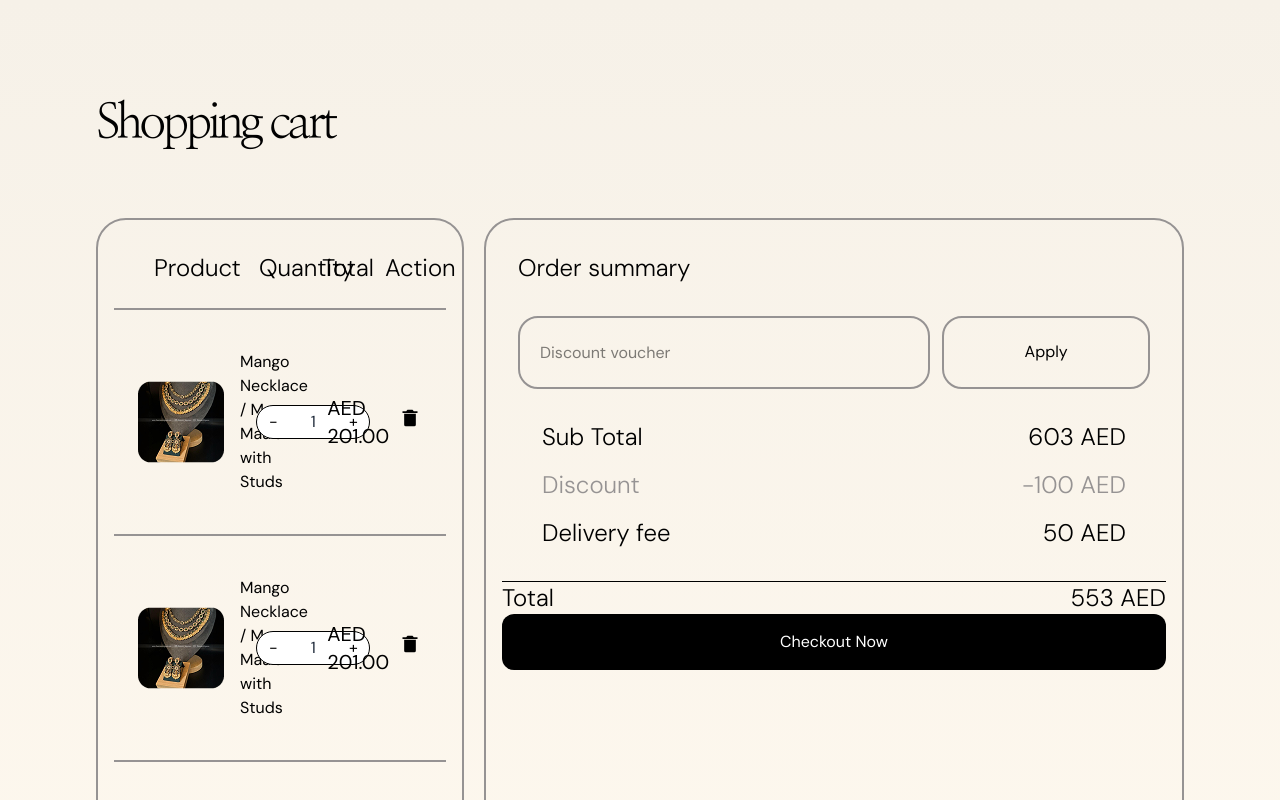
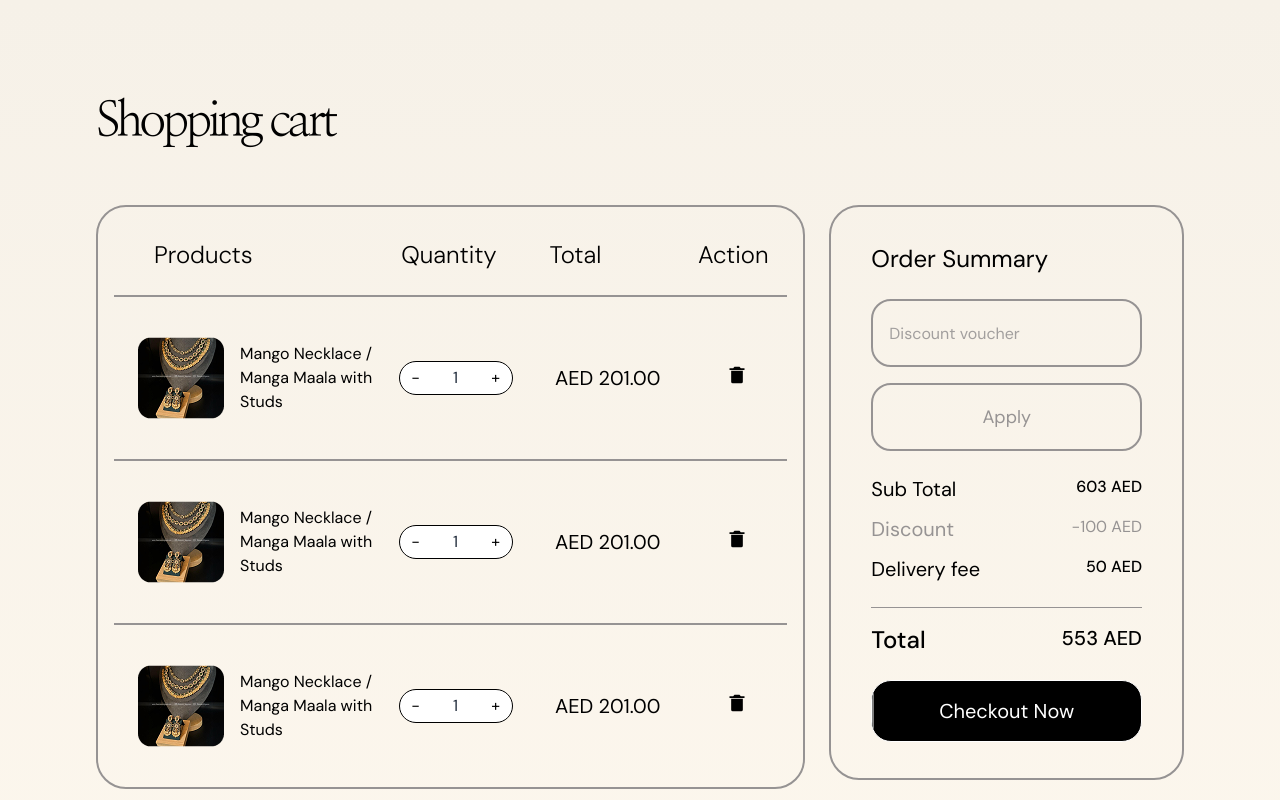
Before and after one commit to Canarydigital-Ai/Shaaman-Frontend-api, a React (Vite) app: page /cart-checkout in a window 1280 px wide. Shown: the top 800 px of the page. Built offline with nearby package versions, Linux system fonts and the light colour scheme; the HTML template or start-up script is replaced by a standard one.

Commit message:
Cart section

```diff
--- a/src/components/cart/OrderSummary.tsx
+++ b/src/components/cart/OrderSummary.tsx
@@ -1,60 +1,53 @@
-import React, { useState } from "react";
+import React from "react";
 
 const OrderSummary: React.FC = () => {
-  const [voucher, setVoucher] = useState("");
+  return (
+    <div className="rounded-[20px] md:rounded-[30px] px-4 md:px-6 lg:px-10 py-6 md:py-9 border-2 border-[#969393]">
+      <h2 className="text-xl md:text-2xl font-normal mb-4 md:mb-6">
+        Order Summary
+      </h2>
 
-  const orderDetails = {
-    subTotal: 603,
-    discount: 100,
-    deliveryFee: 50,
-    get total() {
-      return this.subTotal - this.discount + this.deliveryFee;
-    },
-  };
-
-  return (
-    <div className="border-2 border-[#969393] rounded-[30px] w-[700px] px-4">
-      <div className="py-8 px-4 space-y-8 border-b">
-        <h2 className="text-2xl font-light">Order summary</h2>
-
-        <div className="flex space-x-3">
+      {/* Discount Voucher Section */}
+      <div className="flex flex-col sm:flex-row lg:flex-col 2xl:flex-row mb-4 md:mb-6 gap-3 sm:gap-4">
         <input
           type="text"
           placeholder="Discount voucher"
-            value={voucher}
-            onChange={(e) => setVoucher(e.target.value)}
-            className="w-[420px] h-[73px] border-2 border-[#969393] rounded-[20px] px-5 focus:outline-none text-base text-[ #969393]"
+          className="flex-grow w-full sm:w-auto h-[50px] md:h-[68px] px-4 py-2 md:py-3 rounded-[15px] md:rounded-[20px] text-sm md:text-base border-2 border-[#969393] bg-transparent outline-none placeholder:text-[#A29F9E]"
         />
-          <button className="border-2 border-[#969393] rounded-[20px] w-[212px] h-[73px]">
+        <button className="h-[50px] md:h-[68px] border-2 border-[#969393] text-[#969393] hover:text-black bg-transparent px-6 sm:px-8 md:px-14 py-2 rounded-[15px] md:rounded-[20px] text-base md:text-lg whitespace-nowrap">
           Apply
         </button>
       </div>
 
-        <div className="space-y-4 px-6">
-          <div className="flex justify-between text-2xl font-light">
-            <p>Sub Total</p>
-            <p>{orderDetails.subTotal} AED</p>
+      {/* Order Breakdown */}
+      <div className="space-y-2 md:space-y-3 border-b border-[#969393] pb-4 md:pb-6">
+        <div className="flex justify-between">
+          <span className="text-base md:text-xl">Sub Total</span>
+          <span className="font-medium">603 AED</span>
         </div>
-          <div className="flex justify-between text-2xl font-light text-[#969393]">
-            <p>Discount</p>
-            <p>-{orderDetails.discount} AED</p>
+        <div className="flex justify-between">
+          <span className="text-base md:text-xl text-[#969393]">Discount</span>
+          <span className="text-[#969393]">-100 AED</span>
         </div>
-          <div className="flex justify-between text-2xl font-light ">
-            <p>Delivery fee</p>
-            <p>{orderDetails.deliveryFee} AED</p>
-          </div>
+        <div className="flex justify-between">
+          <span className="text-base md:text-xl">Delivery fee</span>
+          <span className="font-medium">50 AED</span>
         </div>
       </div>
 
-      <div>
-        <div className="flex justify-between text-2xl font-light ">
-          <span>Total</span>
-          <span>{orderDetails.total} AED</span>
+      {/* Total */}
+      <div className="flex justify-between pt-3 md:pt-4 mb-4 md:mb-6">
+        <span className="text-xl md:text-2xl font-medium">Total</span>
+        <span className="font-medium text-lg md:text-xl">553 AED</span>
       </div>
-        <button className="w-full h-14 bg-black text-white rounded-xl hover:bg-gray-800 transition-colors">
+
+      {/* Checkout Button */}
+      <button className="relative w-full overflow-hidden px-4 border border-white py-2 sm:py-3 md:py-4 rounded-[15px] md:rounded-[20px] bg-black group">
+        <span className="relative z-10 transition-colors duration-700 group-hover:text-black text-white text-sm sm:text-base md:text-lg lg:text-xl">
           Checkout Now
+        </span>
+        <span className="absolute inset-0 bg-white w-0 group-hover:w-full transition-all duration-700 ease-in-out rounded-[15px] md:rounded-[20px] border-[0.5px] border-black/50"></span>
       </button>
-      </div>
     </div>
   );
 };
--- a/src/components/cart/ShopingCartSection.tsx
+++ b/src/components/cart/ShopingCartSection.tsx
@@ -48,34 +48,46 @@ const ShoppingCartSection: React.FC = () => {
   };
 
   return (
-      <div className="border-2 border-[#969393] rounded-[30px] w-full px-4">
-        {/* Table Header */}
-        <div className="grid grid-cols-12 px-10 pt-8 pb-6 text-2xl font-light">
-          <div className="col-span-5">Product</div>
-          <div className="col-span-3">Quantity</div>
-          <div className="col-span-3">Total</div>
-          <div className="col-span-1">Action</div>
+    <div className="border-2 border-[#969393] rounded-[30px] w-full px-2 sm:px-4">
+      <div className="grid grid-cols-12 px-4 md:px-10 pt-8 pb-6 text-lg md:text-2xl font-light">
+        <div className="col-span-5">Products</div>
+        <div className="col-span-3 hidden md:block">Quantity</div>
+        <div className="col-span-3 hidden md:block">Total</div>
+        <div className="col-span-1 hidden md:block">Action</div>
       </div>
 
-        {/* Cart Items */}
+      {/* Cart Items List */}
       {cartItems.map((item) => (
         <div
           key={item.id}
-            className="grid grid-cols-12 items-center px-6 py-10 border-t-2 border-t-[#969393]"
+          className="grid grid-cols-12 items-center px-2 sm:px-6 py-4 md:py-10 border-t-2 border-t-[#969393]"
         >
-            {/* Product Details */}
-            <div className="col-span-5 flex items-center space-x-4 ">
-              <img src={item.image} alt={item.name} className="" />
-              <span className="text-base font-normal w-[145px]">
+          <div className="col-span-12 md:col-span-5 flex items-center space-x-4 mb-4 md:mb-0">
+            <img
+              src={item.image}
+              alt={item.name}
+              className="w-20 h-20 md:w-auto md:h-auto object-cover rounded-lg"
+            />
+
+            {/* Product Details Container */}
+            <div className="flex flex-col md:flex-row items-start md:items-center space-y-2 md:space-y-0 md:space-x-4 w-full">
+              {/* Product Name */}
+              <span className="text-base font-normal w-full md:w-[145px]">
                 {item.name}
               </span>
+
+              {/* Mobile-only Price and Quantity Controls */}
+              <div className="flex items-center justify-between gap-5 w-full md:w-auto">
+                {/* Mobile Price - Hidden on desktop */}
+                <div className="md:hidden text-xl font-normal">
+                  AED {(item.price * item.quantity).toFixed(2)}
                 </div>
 
-            {/* Quantity Control */}
-            <div className="col-span-3 w-fit flex items-center space-x-2 bg-white border rounded-full">
+                {/* Hidden on desktop */}
+                <div className="md:hidden flex justify-between items-center w-fit space-x-2 bg-white border rounded-full">
                   <button
                     onClick={() => updateQuantity(item.id, item.quantity - 1)}
-                className=" w-8 h-8 flex items-center justify-center"
+                    className="w-8 h-8 flex items-center justify-center"
                   >
                     -
                   </button>
@@ -84,24 +96,45 @@ const ShoppingCartSection: React.FC = () => {
                   </span>
                   <button
                     onClick={() => updateQuantity(item.id, item.quantity + 1)}
-                className=" w-8 h-8 flex items-center justify-center"
+                    className="w-8 h-8 flex items-center justify-center"
+                  >
+                    +
+                  </button>
+                </div>
+              </div>
+            </div>
+          </div>
+
+          {/* Hidden on mobile */}
+          <div className="hidden md:flex col-span-3 justify-center items-center w-fit space-x-2 bg-white border rounded-full">
+            <button
+              onClick={() => updateQuantity(item.id, item.quantity - 1)}
+              className="w-8 h-8 flex items-center justify-center"
+            >
+              -
+            </button>
+            <span className="text-gray-800 w-8 text-center">
+              {item.quantity}
+            </span>
+            <button
+              onClick={() => updateQuantity(item.id, item.quantity + 1)}
+              className="w-8 h-8 flex items-center justify-center"
             >
               +
             </button>
           </div>
 
-            {/* Total Price */}
-            <div className="col-span-3 text-xl font-normal">
+          {/* Desktop Price - Hidden on mobile */}
+          <div className="hidden md:block col-span-3 text-xl font-normal">
             AED {(item.price * item.quantity).toFixed(2)}
           </div>
 
-            {/* Remove Item */}
-            <div className="col-span-1 text-center">
+          <div className="col-span-12 md:col-span-1 text-center mt-4 md:mt-0">
             <button
               onClick={() => removeItem(item.id)}
-                className="hover:text-red-600 transition-colors"
+              className="hover:text-red-600 transition-colors w-full md:w-auto"
             >
-                <BiSolidTrashAlt size={20} />
+              <BiSolidTrashAlt size={20} className="mx-auto" />
             </button>
           </div>
         </div>
--- a/src/components/navbar/Navbar.tsx
+++ b/src/components/navbar/Navbar.tsx
@@ -65,9 +65,6 @@ const Navbar: React.FC = () => {
       </button>
       <button className="relative">
         <BsHandbag size={24} />
-        <span className="absolute -top-2 -right-2 bg-[#EBAD1B] text-white text-xs rounded-full h-5 w-5 flex items-center justify-center">
-          0
-        </span>
       </button>
     </div>
 
--- a/src/pages/cart/CartandCheckoutPage.tsx
+++ b/src/pages/cart/CartandCheckoutPage.tsx
@@ -5,16 +5,33 @@ import OrderSummary from "../../components/cart/OrderSummary";
 
 const CartandCheckoutPage: React.FC = () => {
   return (
-    <div className="bg-[linear-gradient(to_bottom,_#F6F1E8,_#FFF9EF)]">
-      <div className="h-screen px-4 sm:px-6 md:px-12 lg:px-24 py-12 md:py-24 space-y-16">
-        <h2 className="text-3xl md:text-[48px] nanum-myeongjo-regular tracking-[-4px]">
+    <div className="bg-[linear-gradient(to_bottom,_#F6F1E8,_#FFF9EF)] min-h-screen">
+      <div className="px-4 sm:px-6 md:px-12 lg:px-24 py-8 md:py-16 lg:py-24 space-y-8 md:space-y-14">
+        <h2 className="text-2xl sm:text-3xl md:text-4xl lg:text-[48px] nanum-myeongjo-regular tracking-tight lg:tracking-[-4px]">
           Shopping cart
         </h2>
-        <div className="flex gap-5">
-          <ShopingCartSection />
-          <OrderSummary />
+
+        <div className="flex flex-col lg:flex-row gap-5 md:gap-6">
+          <div className="w-full lg:w-2/3">
+            <ShopingCartSection />
+          </div>
+
+          <div className="w-full lg:w-1/3">
+            <OrderSummary />
+          </div>
+        </div>
+
+        {/* Update Cart Button - Centered and responsive */}
+        <div className="flex justify-start">
+          <button className="relative w-[230px] overflow-hidden mt-4 sm:mt-0 px-4 border border-white sm:px-5 md:px-6 py-4 rounded-[15px] md:rounded-[20px] bg-black group">
+            <span className="relative z-10 transition-colors duration-700 group-hover:text-black text-white text-lg lg:text-xl">
+              Update cart
+            </span>
+            <span className="absolute inset-0 bg-white w-0 group-hover:w-full transition-all duration-500 ease-in-out rounded-[15px] md:rounded-[20px] border-[0.5px] border-black/50"></span>
+          </button>
         </div>
       </div>
+
       <Footer />
     </div>
   );
```
Lines whose indentation alone changed are shown as unchanged.
